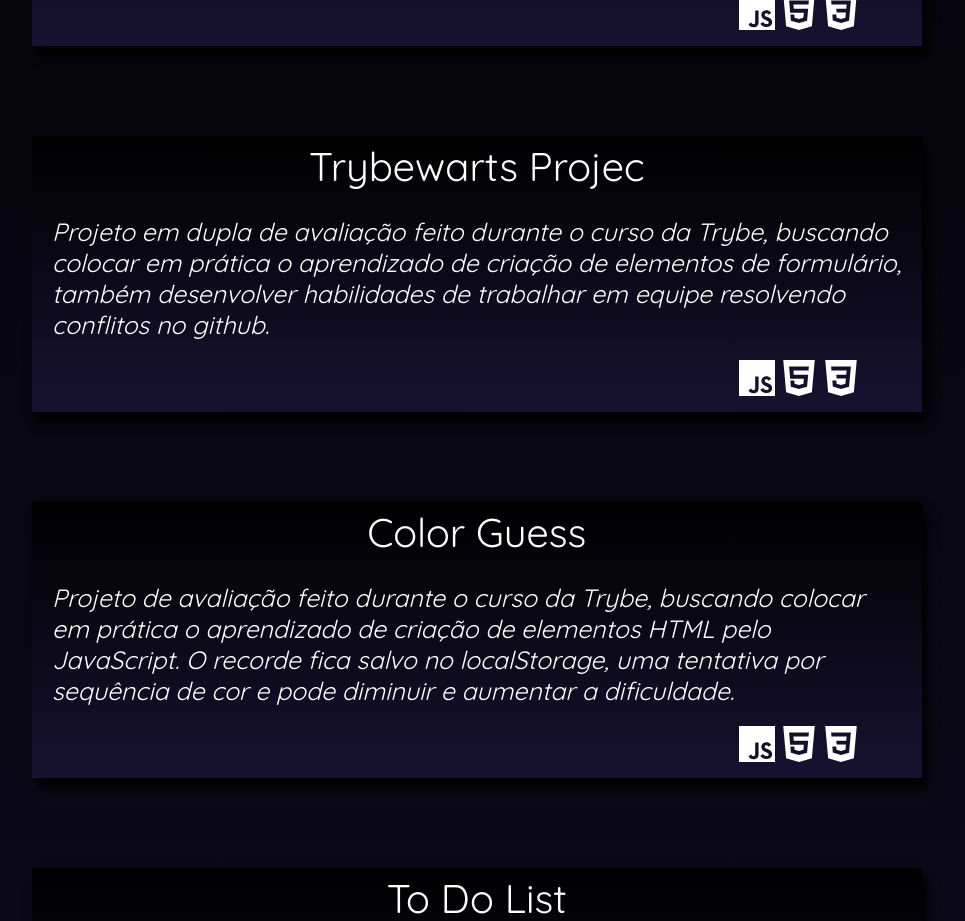
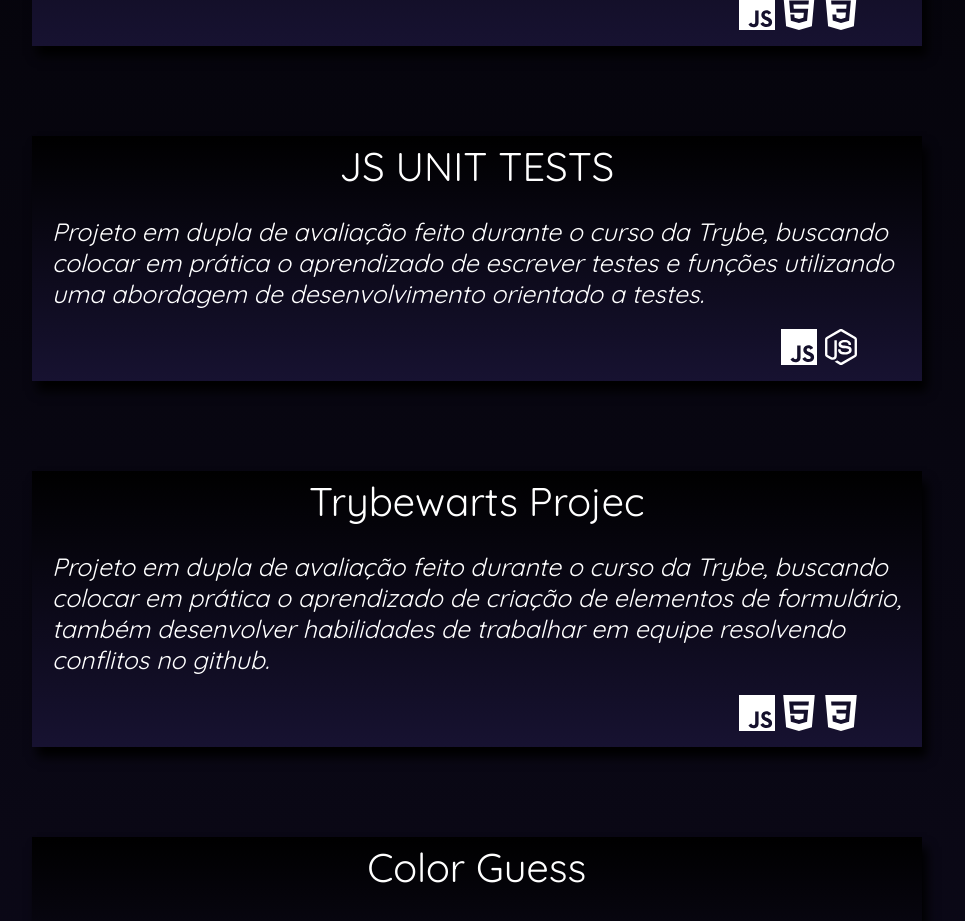
Before and after one commit to Gonzagadavid/portfolio, a React (Create React App) app: page /projetos_cursos/projetos-trybe in a window 1280 px wide. Shown: the part 1160-2081 px from the top of the page, without its empty margins (287-1252 px from the left). Built offline with nearby package versions, Linux system fonts and the light colour scheme.

Commit message:
adicionado projeto js unit test, do curso da trybe

```diff
--- a/src/data/projects/trybeProjects.js
+++ b/src/data/projects/trybeProjects.js
@@ -6,6 +6,12 @@ const trybeProjects = {
       tec: 'js html css',
       description: 'Projeto de avaliação feito durante o curso da Trybe, buscando colocar em prática o aprendizado sobre requisições de API (utilizando a API do mercado livre), também utilizar o LocalStoreage para armazenar itens do carrinho de compra, para que assim os mesmo possam ser renderizado na tela novamente depois que o browser for fechado.',
       path: 'https://github.com/Gonzagadavid/shopping-cart',
+    },
+    {
+      title: 'JS UNIT TESTS',
+      tec: 'js node',
+      description: 'Projeto em dupla de avaliação feito durante o curso da Trybe, buscando colocar em prática o aprendizado de escrever testes e funções utilizando uma abordagem de desenvolvimento orientado a testes.',
+      path: 'https://github.com/Gonzagadavid/js-unit-tests',
     },
     {
       title: 'Trybewarts Projec',
```
